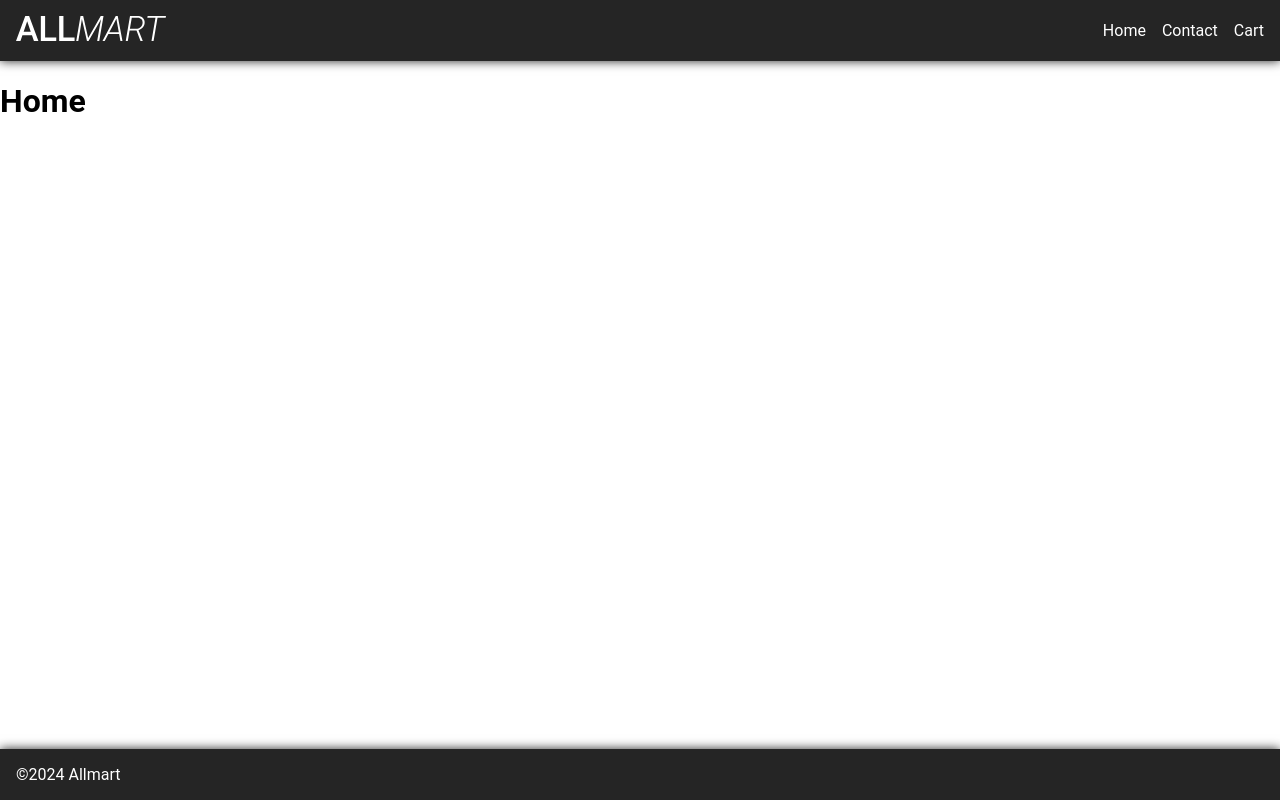
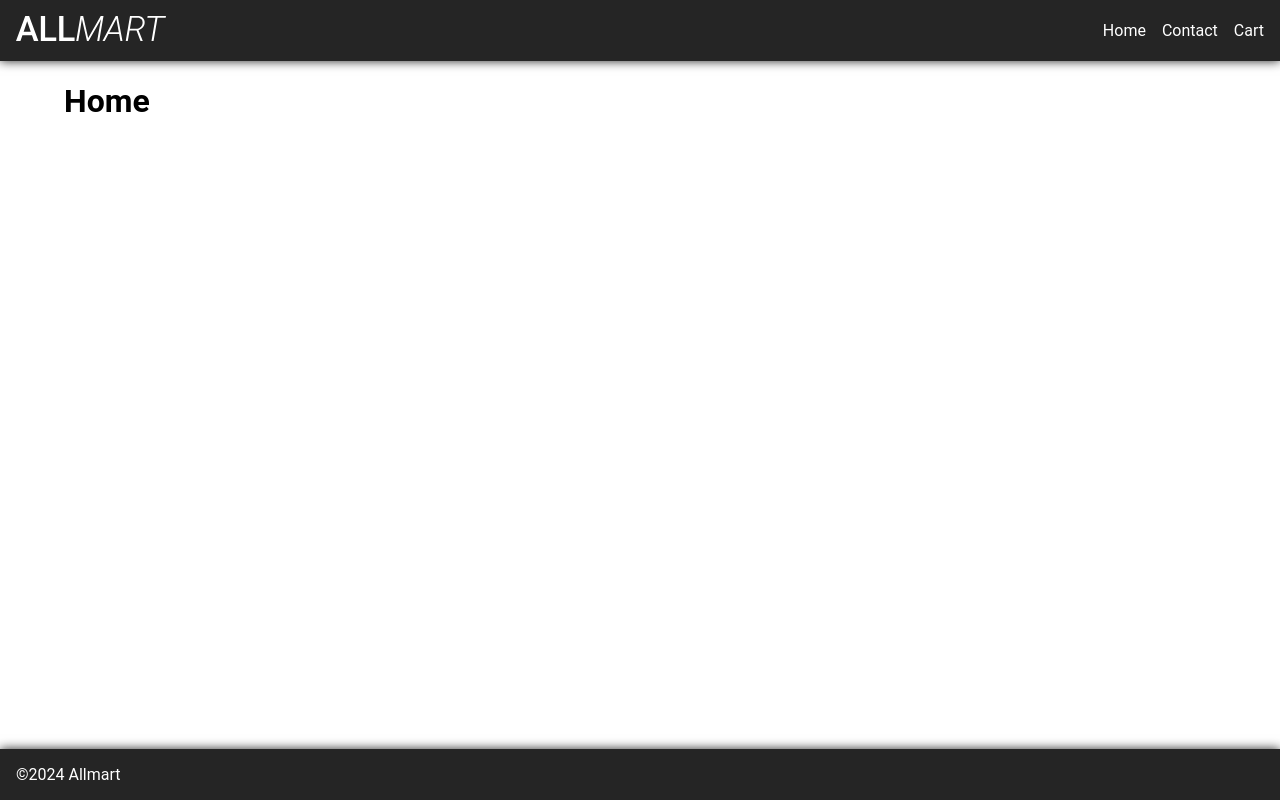
Before and after one commit to devholdt/ALLMART, a React (Create React App) app: page / in a window 1280 px wide. Built offline with nearby package versions, Linux system fonts and the light colour scheme.

Commit message:
adds more styling to main element

```diff
--- a/src/styles/styles.css
+++ b/src/styles/styles.css
@@ -13,6 +13,10 @@ body {
 
 main {
 	flex: 1 0 auto;
+	padding: 0 1em;
+	margin: auto;
+	max-width: 1280px;
+	width: 90%;
 }
 
 #root {
```
